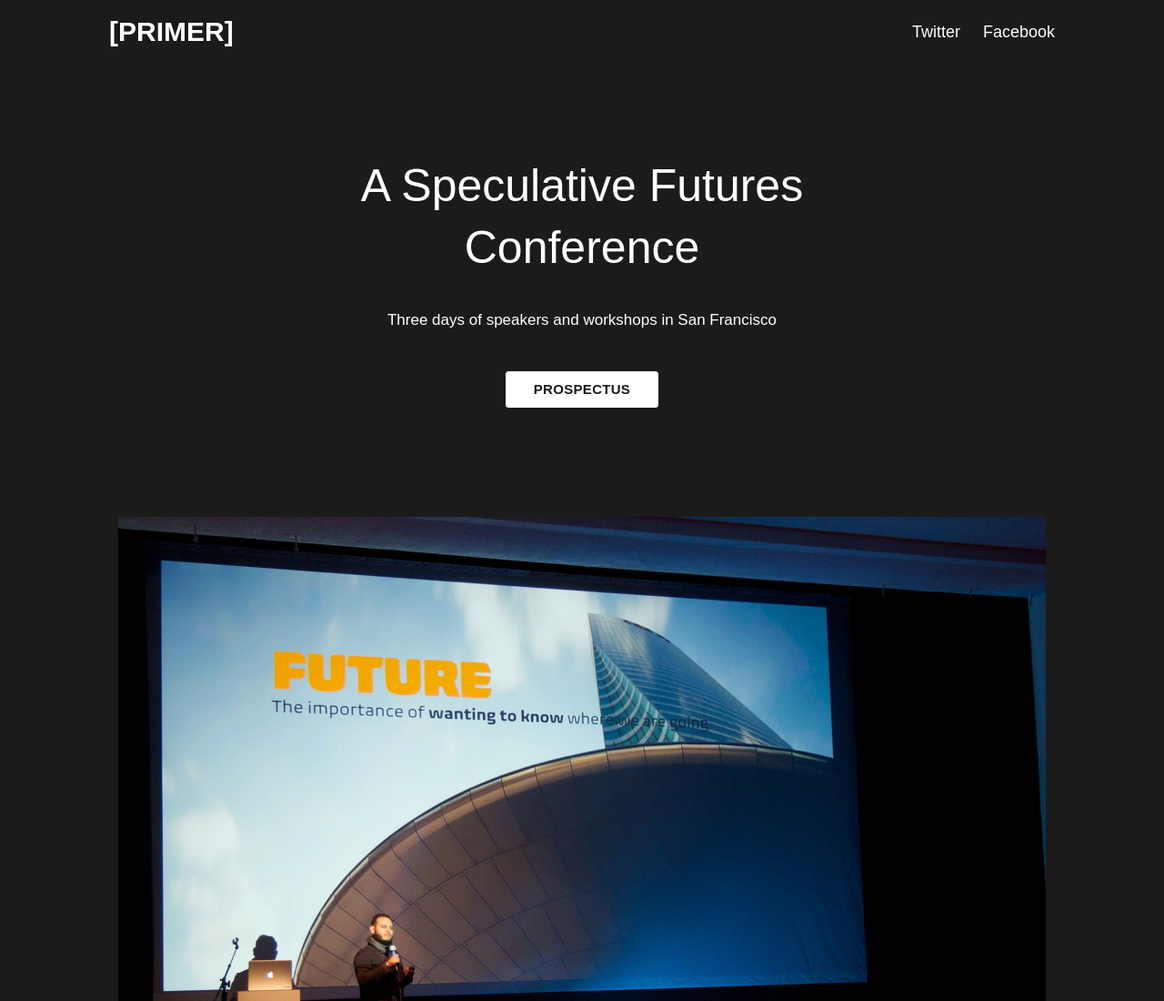
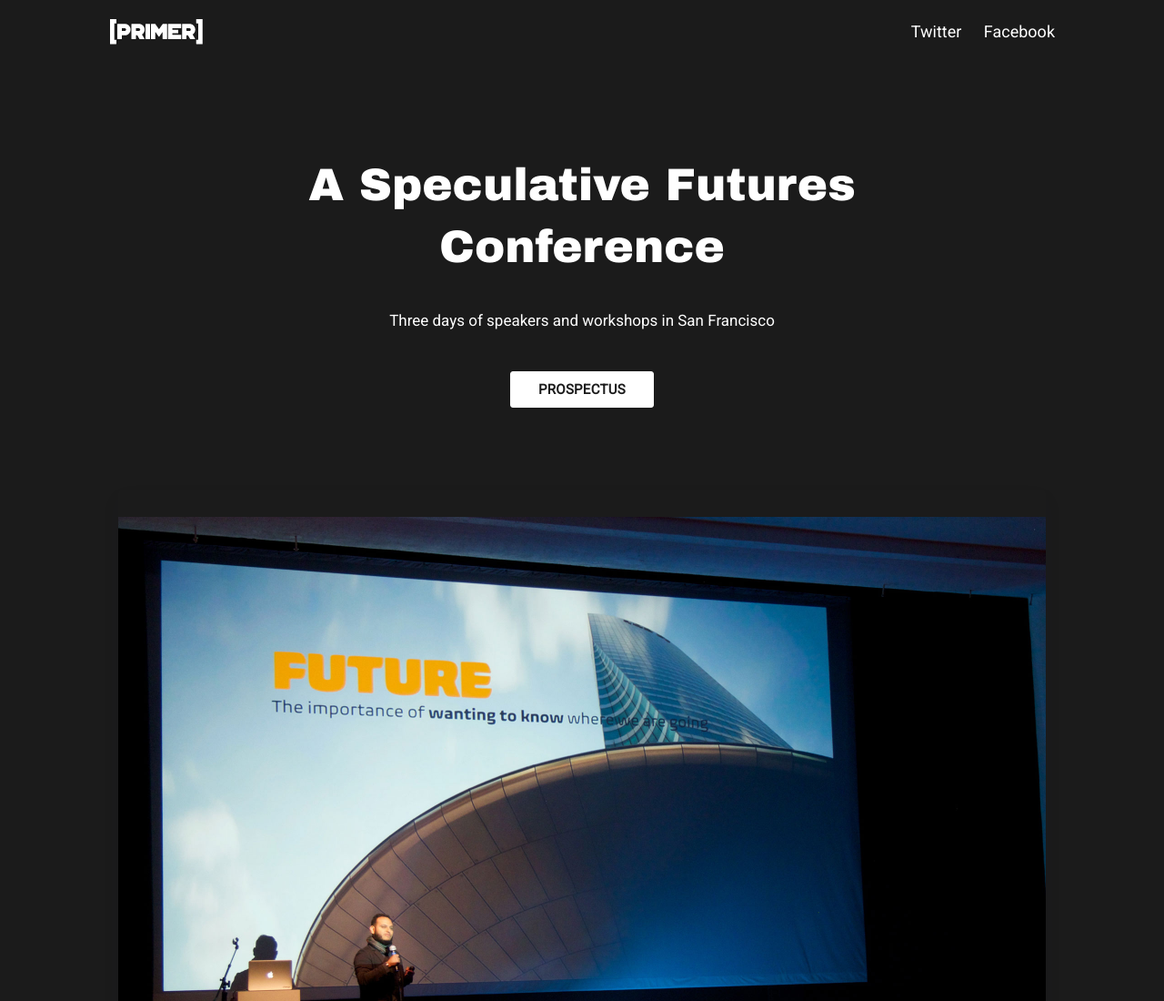
Before and after one commit to sward13/primer, a plain HTML site: page index.html in a window 1280 px wide. Shown: the top 1100 px of the page at 91% size. Drawn offline with Linux system fonts and the light colour scheme.

Commit message:
typography

```diff
--- a/css/main.css
+++ b/css/main.css
@@ -1,6 +1,6 @@
 /*neutral*/
 * {
-	font-family: 'karla', sans-serif;
+	font-family: 'roboto', sans-serif;
 }.footer,
 .header {
 	background: #1B1B1B;
@@ -20,7 +20,8 @@ body {
 }
 /*text*/
 .heading {
-  font-weight: 100;
+  font-family: 'Archivo Black', sans-serif;
+  font-weight: 400;
   font-size: 50px;
   line-height: 68px;
 }
@@ -31,6 +32,8 @@ body {
   }
 }
 .subheading {
+  font-family: 'Archivo Black', sans-serif;
+  font-weight: 400;
   font-size: 30px;
   line-height: 40px;
   font-weight: 500;
--- a/index.html
+++ b/index.html
@@ -7,6 +7,7 @@
     <meta name="viewport" content="width=device-width,initial-scale=1">
     <link rel="stylesheet" type="text/css" href="css/main.css">
     <link rel="stylesheet" type="text/css" href="css/devices.css">
+    <link href="https://fonts.googleapis.com/css?family=Archivo+Black|Roboto" rel="stylesheet">
   </head>
   <body>
     <header class="header">
@@ -14,7 +15,7 @@
         <div class="col-12 spread">
           <div>
             <a class="logo">
-              [PRIMER]
+              <img src="img/logo.png">
             </a>
           </div>
           <div>
```
Also changed, not shown: img/logo.png (added).
